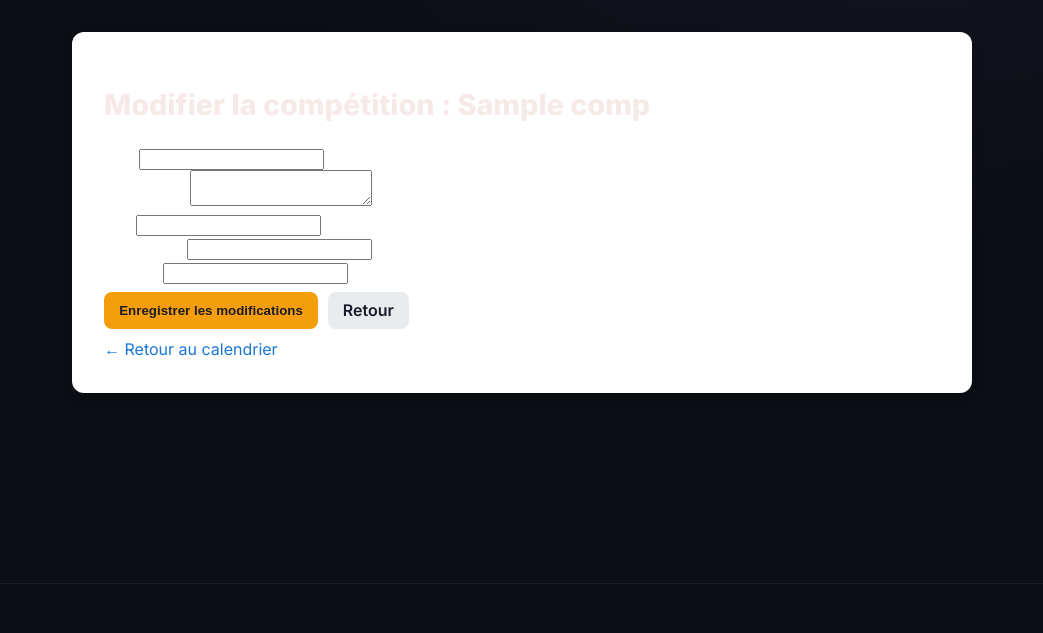
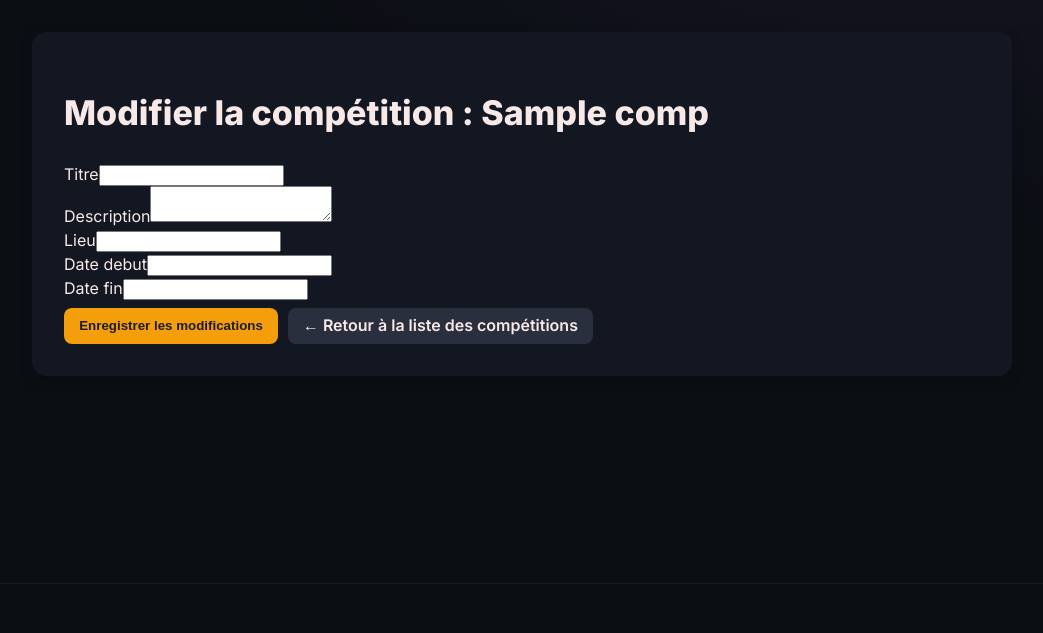
Before and after one commit to Billy07-tech/ProjetTFE, a Symfony app: template templates/competition/edit.html.twig in a window 1280 px wide. Shown: the part 66-699 px from the top of the page, without its empty margins (118-1161 px from the left). Run offline with Twig, Linux system fonts and the light colour scheme; the template is opened without the code that fills it: most values are stand-ins (such as "Sample title", 1, 10 or a date in 2020); form fields are guessed from the names that the template uses; some libraries are stand-ins or nearby versions.

Commit message:
admin css

```diff
--- a/public/nova/css/nova.css
+++ b/public/nova/css/nova.css
@@ -2997,22 +2997,24 @@
         background-color: var(--accent-2, #642463);
     }
 
-    /* ===== Styles page Compétitions ===== */
+    /* ===== Styles page Admin Compétitions (dark, cohérent avec competition-page) ===== */
 
 .admin-competitions {
-        max-width: 900px;
+    max-width: 980px;
     margin: 2rem auto;
-        background: var(--card, #fff);
-        border-radius: var(--radius, 12px);
-        box-shadow: var(--shadow, 0 4px 12px rgba(0, 0, 0, .1));
+    background: var(--card, #131722);
+    border-radius: var(--radius, 14px);
+    box-shadow: var(--shadow-soft, 0 4px 14px rgba(0, 0, 0, .18));
     padding: 2rem;
-        color: #ffffff;
-    }
-
+    color: var(--text, #e6ebf2);
+}
+
+/* Titres */
 .admin-competitions h1 {
     margin-bottom: 1.5rem;
-        font-size: 1.8rem;
-        color: #291a28;
+    font-size: clamp(26px, 3.5vw, 34px);
+    font-weight: 800;
+    color: var(--text, #e6ebf2);
 }
 
 /* Formulaire de recherche */
@@ -3025,77 +3027,69 @@
 .admin-search input[type="text"] {
     flex: 1;
     padding: 0.6rem;
-        border: 1px solid #ccc;
-        border-radius: 6px;
+    border: 1px solid var(--border, #1f2633);
+    border-radius: 8px;
+    background: #0e121b;
+    color: var(--text, #e6ebf2);
 }
 
 .admin-search button {
     padding: 0.6rem 1rem;
-        background-color: var(--accent, #c62828);
+    background-color: var(--primary, #5b8cff);
+    color: #fff;
+    border: none;
+    border-radius: 8px;
+    cursor: pointer;
+    font-weight: 600;
+    box-shadow: var(--shadow-soft);
+    transition: .2s;
+}
+
+.admin-search button:hover {
+    background-color: var(--primary-600, #4a78e6);
+    box-shadow: var(--shadow);
+}
+
+/* Table */
+.admin-table {
+    width: 100%;
+    border-collapse: collapse;
+    color: var(--text, #e6ebf2);
+}
+
+.admin-table th,
+.admin-table td {
+    padding: 0.8rem;
+    border: 1px solid var(--border, #1f2633);
+    text-align: left;
+}
+
+.admin-table th {
+    background-color: #1a1f2e;
+    font-weight: 700;
+}
+
+.admin-table tr {
+    background-color: #0f1115;
+}
+
+/* Actions */
+.admin-actions form {
+    display: inline;
+}
+
+.admin-actions button {
+    padding: 0.4rem 0.8rem;
+    background-color: var(--danger, #ff5c5c);
     color: #fff;
     border: none;
     border-radius: 6px;
     cursor: pointer;
-    }
-
-    .admin-search button:hover {
-        background-color: var(--accent-2, #ffd700);
-        color: var(--text, #1a1d29);
-    }
-
-    .admin-table {
-        width: 100%;
-        border-collapse: collapse;
-    }
-
-    .admin-table th,
-    .admin-table td {
-        padding: 0.8rem;
-        border: 1px solid #ffffff;
-        text-align: left;
-    }
-
-    .admin-table th {
-        background-color: #2c1745;
-    }
-
-    .admin-table tr {
-        background-color: #2c1745;
-    }
-
-    /* Actions */
-    .admin-actions form {
-        display: inline;
-    }
-
-    .admin-actions button {
-        padding: 0.4rem 0.8rem;
-        background-color: #dc3545;
-        color: #fff;
-        border: none;
-        border-radius: 4px;
-        cursor: pointer;
+    font-weight: 600;
 }
 
 .admin-actions button:hover {
     background-color: #b52a37;
-    }
-
-    /* ===== Page Edition Compétition ===== */
-    .admin-competitions {
-        /* même conteneur que la liste, pour cohérence */
-        max-width: 900px;
-        margin: 2rem auto;
-        background: var(--card, #fff);
-        border-radius: var(--radius, 12px);
-        box-shadow: var(--shadow, 0 4px 12px rgba(0, 0, 0, .1));
-        padding: 2rem;
-    }
-
-    .admin-competitions h1 {
-        margin-bottom: 1.25rem;
-        font-size: 1.8rem;
-        color: var(--text, #1a1d29);
 }
 
 /* Formulaire d'édition */
@@ -3184,17 +3180,17 @@
 }
 
 .btn-secondary {
-        background: #e9ecef;
-        color: #1a1d29;
+    background: #2a2f3d;
+    color: var(--text, #e6ebf2);
 }
 
 .btn-secondary:hover {
-        background: #dfe3e6;
+    background: #3a4052;
 }
 
 .btn-link {
     background: transparent;
-        color: #1976d2;
+    color: var(--primary, #5b8cff);
     padding: 0;
 }
 
@@ -3202,35 +3198,16 @@
     text-decoration: underline;
 }
 
-    /* Ligne supprimer alignée à côté du bouton enregistrer */
-    .inline-delete {
-        display: inline-block;
-    }
-
-    /* Messages & retours */
+/* Lien retour */
 .admin-back {
     margin-top: 1rem;
     display: inline-block;
-        color: #1976d2;
+    color: var(--primary, #5b8cff);
 }
 
 .admin-back:hover {
     text-decoration: underline;
 }
 
-    /* Petites aides de mise en page */
-    .mt-1 {
-        margin-top: .25rem;
-    }
-
-    .mt-2 {
-        margin-top: .5rem;
-    }
-
-    .mt-3 {
-        margin-top: 1rem;
-    }
-
-
-
-}
+
+}
--- a/templates/competition/edit.html.twig
+++ b/templates/competition/edit.html.twig
@@ -1,10 +1,13 @@
 {% extends 'base.html.twig' %}
 
-{% block title %}Modifier {{ comp.titre }}{% endblock %}
+{% block title %}Modifier
+	{{ comp.titre }}
+{% endblock %}
 
 {% block body %}
 	<div class="admin-competitions">
-  <h1>Modifier la compétition : {{ comp.titre }}</h1>
+		<h1>Modifier la compétition :
+			{{ comp.titre }}</h1>
 
 		{{ form_start(form, {'attr': {'class': 'admin-form'}}) }}
 		{{ form_row(form.titre) }}
@@ -17,19 +20,16 @@
 			<button class="btn btn-warning">Enregistrer les modifications</button>
 
 			{% if is_granted('ROLE_ADMIN') %}
-        <form class="inline-delete"
-              method="post"
-              action="{{ path('competition_delete', { id: comp.id }) }}"
-              onsubmit="return confirm('Supprimer définitivement cette compétition ?');">
+				<form class="inline-delete" method="post" action="{{ path('competition_delete', { id: comp.id }) }}" onsubmit="return confirm('Supprimer définitivement cette compétition ?');">
 					<input type="hidden" name="_token" value="{{ csrf_token('delete_competition_' ~ comp.id) }}">
 					<button class="btn btn-danger">Supprimer</button>
 				</form>
 			{% endif %}
 
-      <a href="{{ path('competition_calendrier') }}" class="btn btn-secondary">Retour</a>
-    </div>
+			<a href="{{ path('admin_competition_index') }}" class="btn btn-secondary">
+				← Retour à la liste des compétitions
+			</a>
+
 			{{ form_end(form) }}
 
-  <a href="{{ path('competition_calendrier') }}" class="admin-back mt-2">← Retour au calendrier</a>
-</div>
 	{% endblock %}
```
Also changed, not shown: other parts of public/nova/css/nova.css (+21 -19 lines), templates/competition/_form.html.twig (added, +19 -0 lines). Lines whose indentation alone changed are shown as unchanged.
